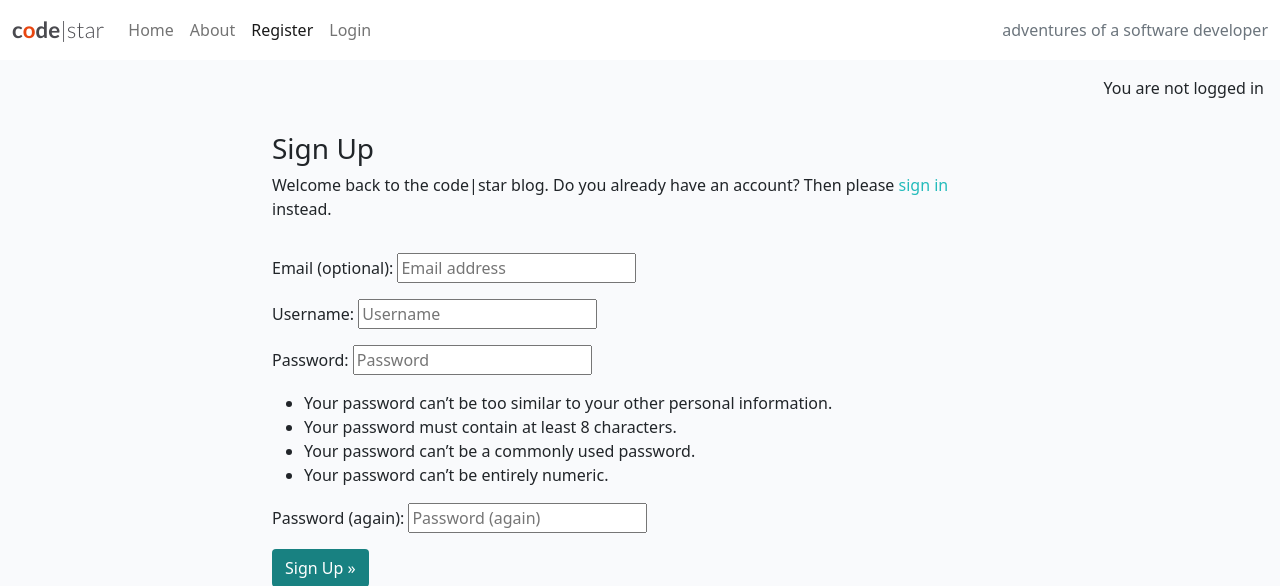
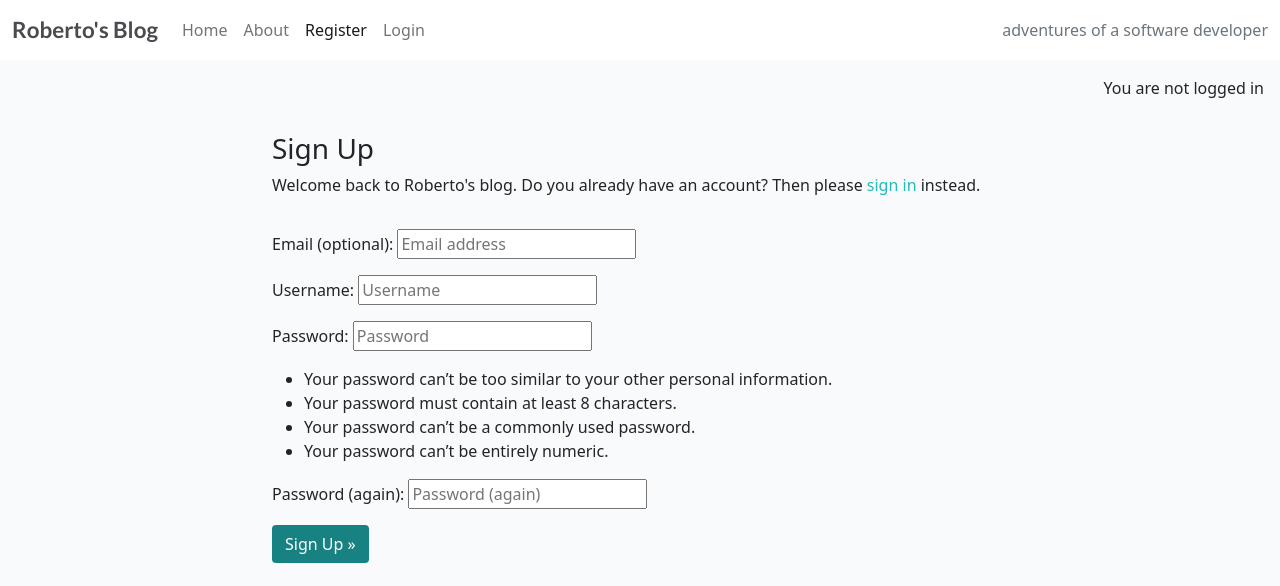
Before and after one commit to 85rhrl/PP4, a Django app: page /accounts/signup/ in a window 1280 px wide. Shown: the top 586 px of the page. Run offline with Django 4.2, Linux system fonts and the light colour scheme.

Commit message:
update blog name to Roberto's blog

```diff
--- a/templates/account/login.html
+++ b/templates/account/login.html
@@ -12,7 +12,7 @@
         <div class="col-md-8 mt-3 offset-md-2">
             <h3>{% trans "Sign In" %}</h3>
 
-            <p>{% blocktrans %}Welcome back to the code|star blog. To leave a comment or like a post, please log in. If
+            <p>{% blocktrans %}Welcome back to the Roberto's blog. To leave a comment or like a post, please log in. If
                 you
                 have not created an account yet, then <a class="link" href="{{ signup_url }}">sign up</a>
                 first.{% endblocktrans %}</p>
--- a/templates/account/signup.html
+++ b/templates/account/signup.html
@@ -10,7 +10,7 @@
         <div class="col-md-8 mt-3 offset-md-2">
             <h3>{% trans "Sign Up" %}</h3>
 
-            <p>{% blocktrans %}Welcome back to the code|star blog. Do you already have an account? Then please <a
+            <p>{% blocktrans %}Welcome back to Roberto's blog. Do you already have an account? Then please <a
                     class="link" href="{{ login_url }}">sign in</a> instead.{% endblocktrans %}</p>
         </div>
     </div>
--- a/templates/base.html
+++ b/templates/base.html
@@ -35,8 +35,7 @@
     <!-- Navigation -->
     <nav class="navbar navbar-expand-lg navbar-light bg-white">
         <div class="container-fluid">
-            <a class="navbar-brand" href="{% url 'home' %}"><span class="brand">c<span class="red-o">o</span>de<span
-                        class="thin">|star</span></span></a>
+            <a class="navbar-brand" href="{% url 'home' %}"><span class="brand">Roberto's Blog</span></a>
             <button class="navbar-toggler" type="button" data-bs-toggle="collapse" data-bs-target="#navbarText"
                 aria-controls="navbarText" aria-expanded="false" aria-label="Toggle navigation">
                 <span class="navbar-toggler-icon"></span>
```
